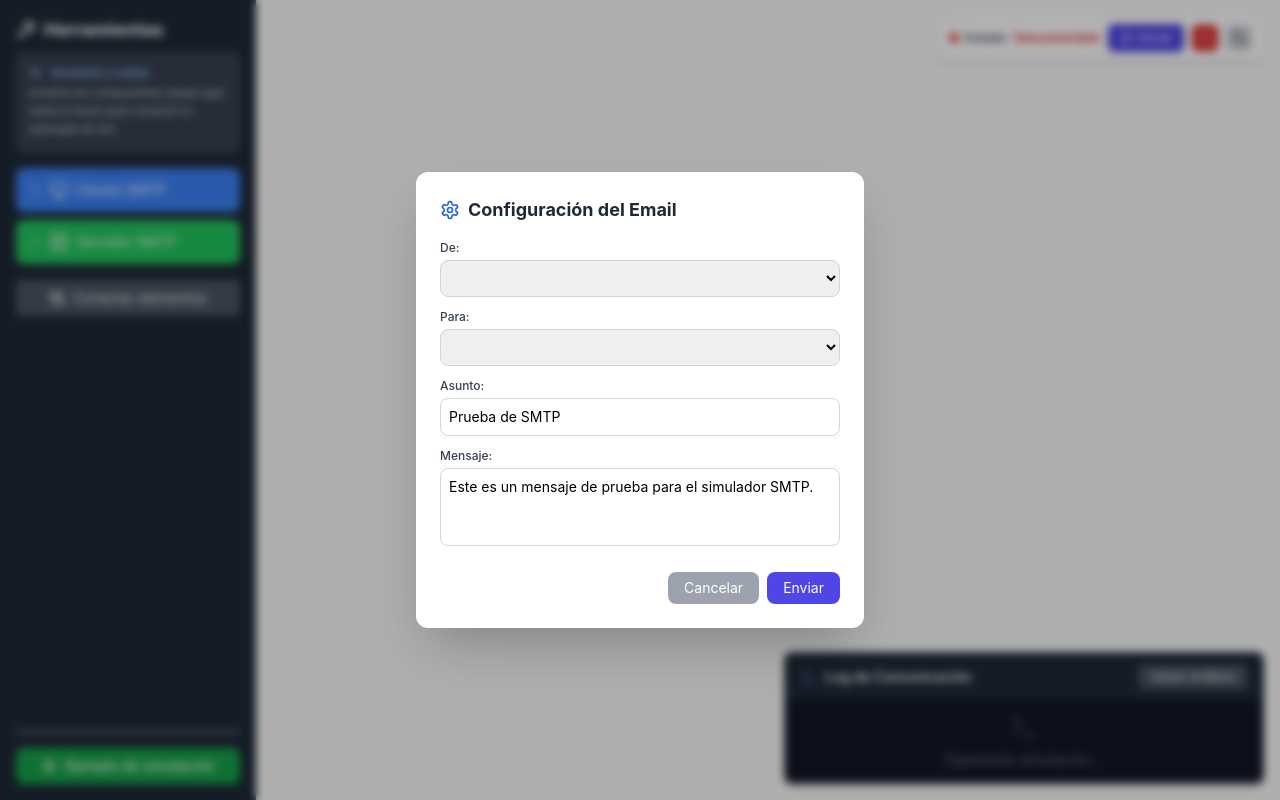
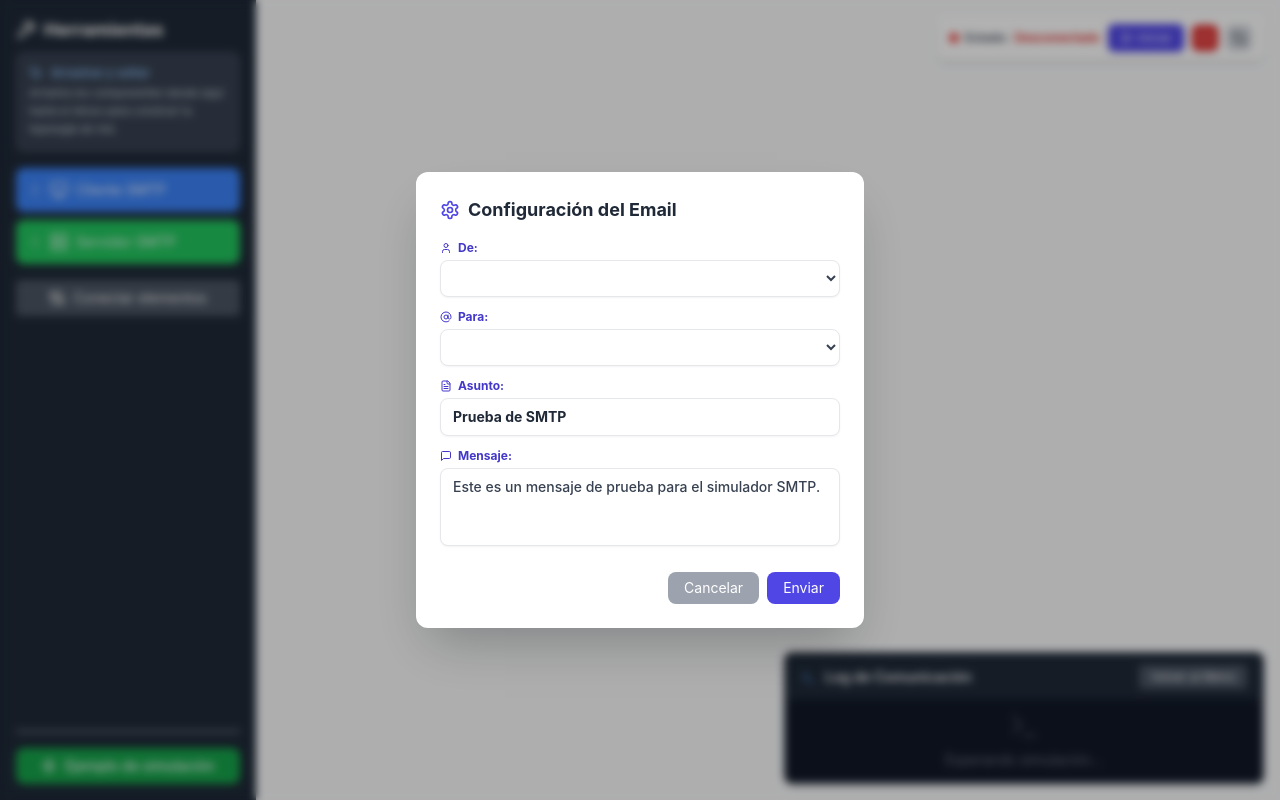
Before and after one commit to CamiloAT/smtp-simulator, a React (Vite) app: page /simulator in a window 1280 px wide. Both pictures are taken after a click on the button "Iniciar". Built offline with nearby package versions, Linux system fonts and the light colour scheme; the HTML template or start-up script is replaced by a standard one.

Commit message:
style: apply enhanced email config styling to dynamic simulator modal

```diff
--- a/src/pages/Simulator/index.jsx
+++ b/src/pages/Simulator/index.jsx
@@ -1,5 +1,5 @@
 import React, { useState, useRef, useCallback, useEffect } from 'react';
-import { Server, Monitor, Cable, Settings, Plus, X, Play, RefreshCcw, Pause, Square, MousePointer, AlertTriangle, GripVertical, Zap, Wrench, Terminal } from 'lucide-react';
+import { Server, Monitor, Cable, Settings, Plus, X, Play, RefreshCcw, Pause, Square, MousePointer, AlertTriangle, GripVertical, Zap, Wrench, Terminal, User, AtSign, FileText, MessageSquare } from 'lucide-react';
 import { CommunicationLog } from '../../components';
 import LoadingScreen from '../../components/LoadingScreen';
 
@@ -39,17 +39,20 @@ const EmailConfigScreen = ({ emailData, setEmailData, onSend, onCancel, initialC
         <div className="fixed inset-0 bg-black/30 backdrop-blur-sm z-50 flex items-center justify-center animate-fade-in">
             <div className="bg-white rounded-xl shadow-2xl p-6 w-full max-w-md mx-4">
                 <div className="flex items-center mb-4">
-                    <Settings className="mr-2 text-blue-600" size={20} />
+                    <Settings className="mr-2 text-indigo-600" size={20} />
                     <h2 className="text-lg font-bold text-gray-800">Configuración del Email</h2>
                 </div>
 
                 <div className="space-y-3">
                     <div>
-                        <label className="block text-xs font-medium text-gray-700 mb-1">De:</label>
+                        <label className="block text-xs font-bold text-indigo-700 mb-1 flex items-center gap-1.5">
+                            <User size={12} />
+                            De:
+                        </label>
                         <select
                             value={emailData.from}
                             onChange={(e) => setEmailData(prev => ({...prev, from: e.target.value}))}
-                            className="w-full p-2 border border-gray-300 rounded-lg text-sm focus:ring-2 focus:ring-blue-500 focus:border-transparent"
+                            className="w-full px-3 py-2 border border-gray-200 rounded-lg text-sm font-semibold italic text-gray-700 bg-white shadow-sm focus:ring-2 focus:ring-indigo-400 focus:border-indigo-400 transition-all"
                         >
                             {initialClients.map(client => (
                                 <option key={client} value={client}>{client}</option>
@@ -58,11 +61,14 @@ const EmailConfigScreen = ({ emailData, setEmailData, onSend, onCancel, initialC
                     </div>
 
                     <div>
-                        <label className="block text-xs font-medium text-gray-700 mb-1">Para:</label>
+                        <label className="block text-xs font-bold text-indigo-700 mb-1 flex items-center gap-1.5">
+                            <AtSign size={12} />
+                            Para:
+                        </label>
                         <select
                             value={emailData.to}
                             onChange={(e) => setEmailData(prev => ({...prev, to: e.target.value}))}
-                            className="w-full p-2 border border-gray-300 rounded-lg text-sm focus:ring-2 focus:ring-blue-500 focus:border-transparent"
+                            className="w-full px-3 py-2 border border-gray-200 rounded-lg text-sm font-semibold italic text-gray-700 bg-white shadow-sm focus:ring-2 focus:ring-indigo-400 focus:border-indigo-400 transition-all"
                         >
                             {finalClients.map(client => (
                                 <option key={client} value={client}>{client}</option>
@@ -71,22 +77,30 @@ const EmailConfigScreen = ({ emailData, setEmailData, onSend, onCancel, initialC
                     </div>
 
                     <div>
-                        <label className="block text-xs font-medium text-gray-700 mb-1">Asunto:</label>
+                        <label className="block text-xs font-bold text-indigo-700 mb-1 flex items-center gap-1.5">
+                            <FileText size={12} />
+                            Asunto:
+                        </label>
                         <input
                             type="text"
                             value={emailData.subject}
                             onChange={(e) => setEmailData(prev => ({...prev, subject: e.target.value}))}
-                            className="w-full p-2 border border-gray-300 rounded-lg text-sm focus:ring-2 focus:ring-blue-500 focus:border-transparent"
+                            className="w-full px-3 py-2 border border-gray-200 rounded-lg text-sm font-bold text-gray-800 bg-white shadow-sm focus:ring-2 focus:ring-indigo-400 focus:border-indigo-400 transition-all placeholder:text-gray-400 placeholder:font-normal"
+                            placeholder="Asunto del mensaje"
                         />
                     </div>
 
                     <div>
-                        <label className="block text-xs font-medium text-gray-700 mb-1">Mensaje:</label>
+                        <label className="block text-xs font-bold text-indigo-700 mb-1 flex items-center gap-1.5">
+                            <MessageSquare size={12} />
+                            Mensaje:
+                        </label>
                         <textarea
                             value={emailData.message}
                             onChange={(e) => setEmailData(prev => ({...prev, message: e.target.value}))}
                             rows="3"
-                            className="w-full p-2 border border-gray-300 rounded-lg text-sm focus:ring-2 focus:ring-blue-500 focus:border-transparent resize-none"
+                            className="w-full px-3 py-2 border border-gray-200 rounded-lg text-sm font-medium text-gray-700 bg-white shadow-sm focus:ring-2 focus:ring-indigo-400 focus:border-indigo-400 resize-none transition-all placeholder:text-gray-400 placeholder:font-normal"
+                            placeholder="Contenido del mensaje..."
                         />
                     </div>
 
```
